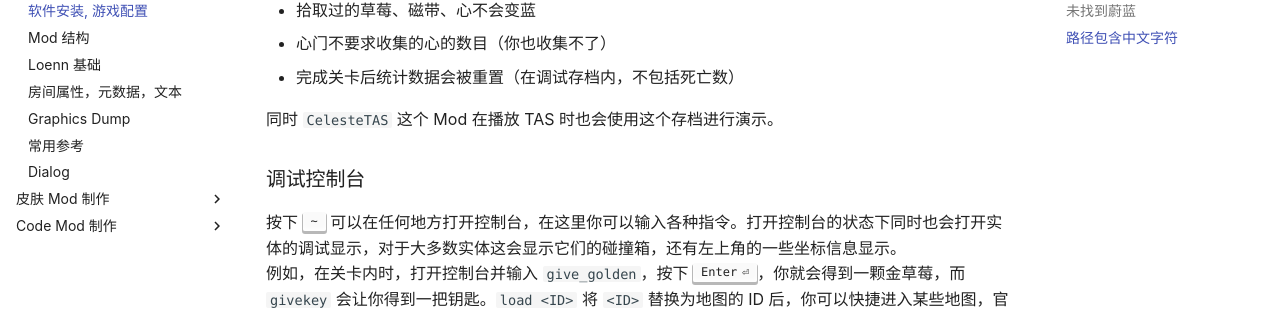
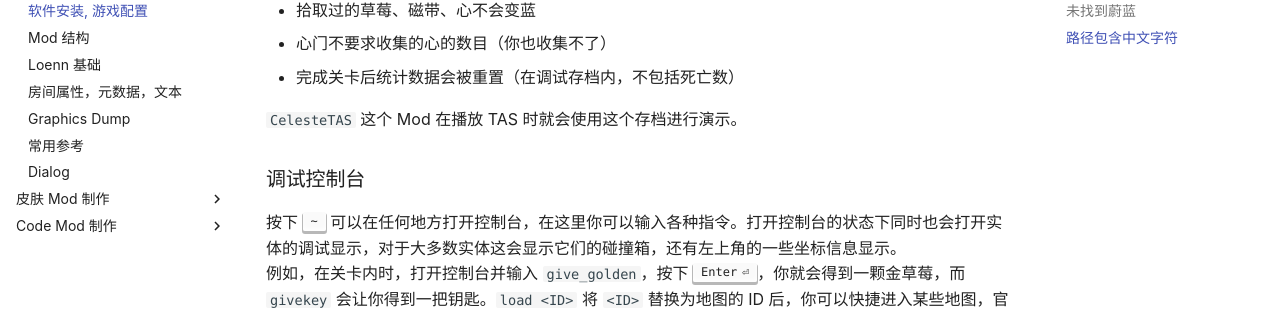
Before and after one commit to Saplonily/CelesteModdingTutorial, an MkDocs documentation site: the page built from docs/mapping/basic_env.md, in a window 1280 px wide and 900 px high, scrolled down 4461 px. Shown: the part 151-461 px from the top of the window. Built offline with MkDocs 1.6.1 and Material for MkDocs 9.7.7, drawn with Linux system fonts in a browser that asks for light colours; comment, search, counter and statistics services are not loaded.

Commit message:
基础部分用词小更改

```diff
--- a/docs/mapping/basic_env.md
+++ b/docs/mapping/basic_env.md
@@ -68,7 +68,7 @@ Loenn 支持三大桌面系统，所以一般你下载它时会遇到三种后
 - 心门不要求收集的心的数目（你也收集不了）
 - 完成关卡后统计数据会被重置（在调试存档内，不包括死亡数）
 
-同时 `CelesteTAS` 这个 Mod 在播放 TAS 时也会使用这个存档进行演示。
+`CelesteTAS` 这个 Mod 在播放 TAS 时就会使用这个存档进行演示。
 
 ### 调试控制台
 
```
